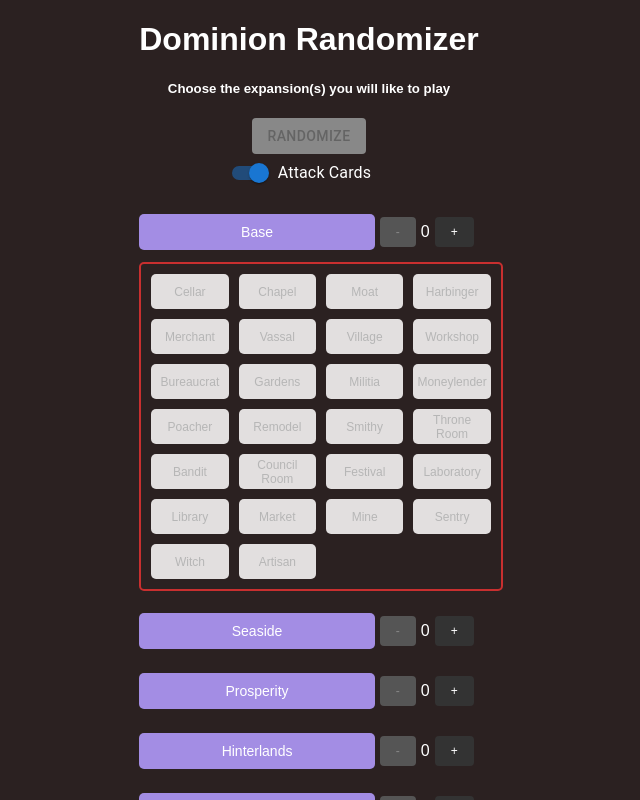
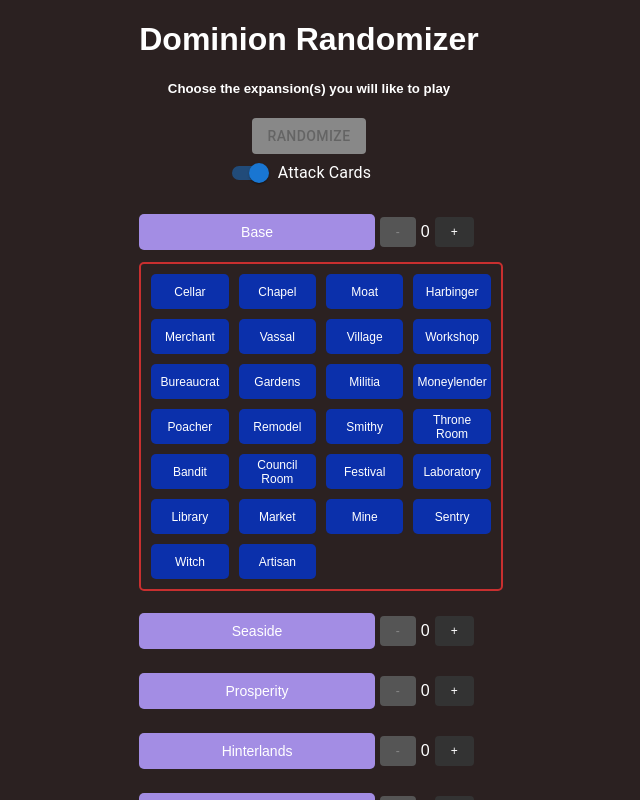
Before and after one commit to kennychin1994/dominion-randomizer, a React (Create React App) app: page / in a window 1280 px wide. Both pictures are taken after a click on the button "Base". Shown: the top 800 px of the page, without its empty margins (331-971 px from the left). Built offline with nearby package versions, Linux system fonts and the light colour scheme.

Commit message:
changed the cards button

```diff
--- a/src/components/CardSelection.tsx
+++ b/src/components/CardSelection.tsx
@@ -1,20 +1,11 @@
 type CardSelectionProps = {
   cardName: string;
-  isDisabled: boolean;
   onClick: () => void;
 };
 
-const CardSelection: React.FC<CardSelectionProps> = ({
-  cardName,
-  isDisabled,
-  onClick,
-}) => {
+const CardSelection: React.FC<CardSelectionProps> = ({ cardName, onClick }) => {
   return (
-    <button
-      className="card-selection-button"
-      disabled={isDisabled}
-      onClick={onClick}
-    >
+    <button className="card-selection-button" onClick={onClick}>
       {cardName}
     </button>
   );
--- a/src/components/Expansion.tsx
+++ b/src/components/Expansion.tsx
@@ -32,7 +32,6 @@
     <CardSelection
       key={index}
       cardName={c.name}
-      isDisabled={!cardStates[index]}
       onClick={() => toggleCardState(index)}
     />
   ));
```
